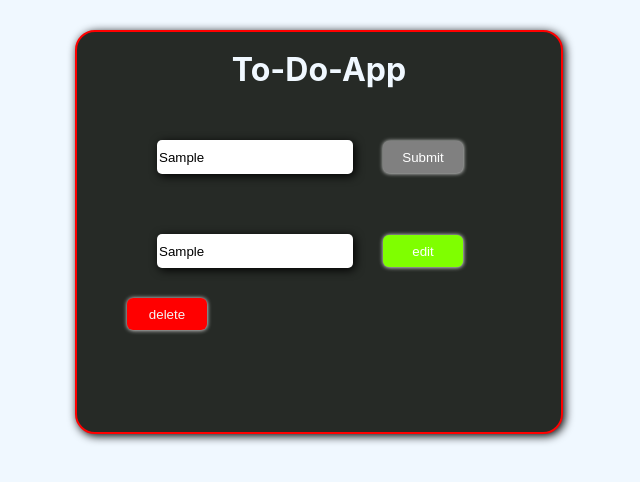
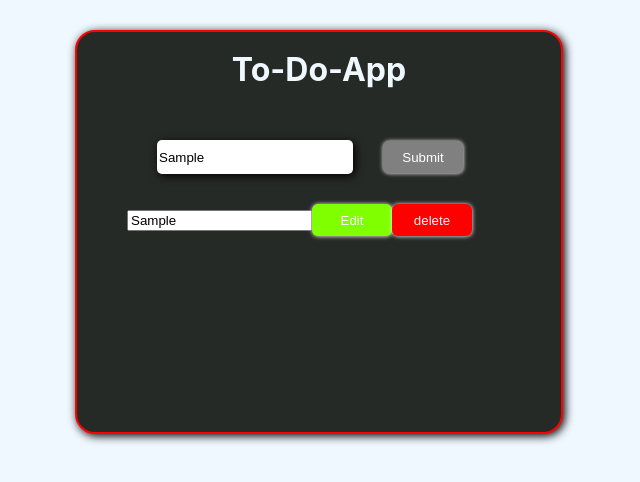
Before and after one commit to Shivansh3218/React_Assignment, a React (Create React App) app in the folder todo/: page / in a window 1280 px wide. Both pictures are taken after typing "Sample" into the empty fields and a click on the button "Submit". Shown: the top 482 px of the page, without its empty margins (321-961 px from the left). Built offline with nearby package versions, Linux system fonts and the light colour scheme.

Commit message:
Update App.jsx

```diff
--- a/todo/src/App.jsx
+++ b/todo/src/App.jsx
@@ -11,15 +11,28 @@ function App(){
 return(
   < div className="card">
     <h1 className="heading">To-Do-App</h1>
-  <input className="content" type="text" value={task}onChange={(e)=>{
+  <input className="content" type="text" placeholder="Enter your task" value={task}onChange={(e)=>{
    settask( e.target.value)
   }}/>
   <button onClick={addtask} className = "submit">Submit</button>
 
   {
    todo.map((item, index)=><div className="covering">
-    <input type="text" className="content" value={item}/>
-    <button className="edit">edit</button>
+    <input type="text" className="input_field" value={item}/>
+    <button className="edit" onClick={()=>{
+      let int = document.getElementsByClassName("input_field")[0]
+      console.log(int)
+      let btn =document.querySelector(".edit")
+      if(btn.innerHTML === "Edit"){
+        btn.innerHTML = "Save"
+        int.removeAttribute("readonly","readonly")
+      }
+      else if(btn.innerHTML==="Save"){
+        btn.innerHTML = "Edit"
+        int.setAttribute("readonly","readonly")
+      }
+
+          }}>Edit</button>
     <button
     className="delete"
     onClick={()=>{
```
